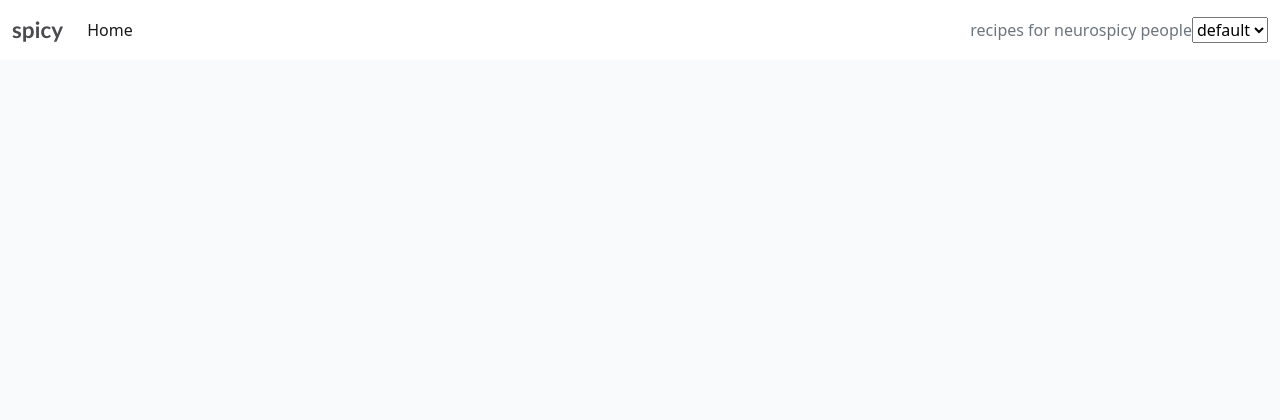
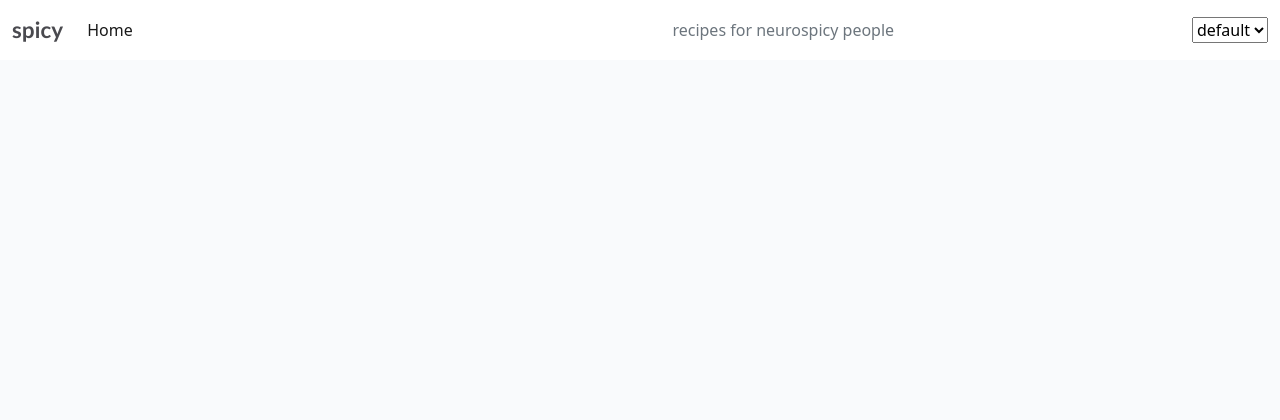
Before and after one commit to blahosyl/spicy, a Django app: page / in a window 1280 px wide. Shown: the top 420 px of the page. Run offline with Django 4.2, Linux system fonts and the light colour scheme; data that the repository does not hold is empty; parts of the project's set-up code (start-up, migrations or seed data) failed here and were passed over.

Commit message:
adjust spacing for navbar text #102

```diff
--- a/static/css/style.css
+++ b/static/css/style.css
@@ -37,6 +37,10 @@ body {
 
 .main-bg {
     background-color: var(--background-color-neutral);
+}
+
+#theme-selector-div {
+    margin-left: 2em;
 }
 
 .card {
--- a/templates/base.html
+++ b/templates/base.html
@@ -45,7 +45,7 @@
 
                 </ul>
 
-                <span class="navbar-text text-muted">
+                <span class="navbar-text text-muted mx-auto">
                     recipes for neurospicy people
                 </span>
 
```
Also changed, not shown: README.md.
